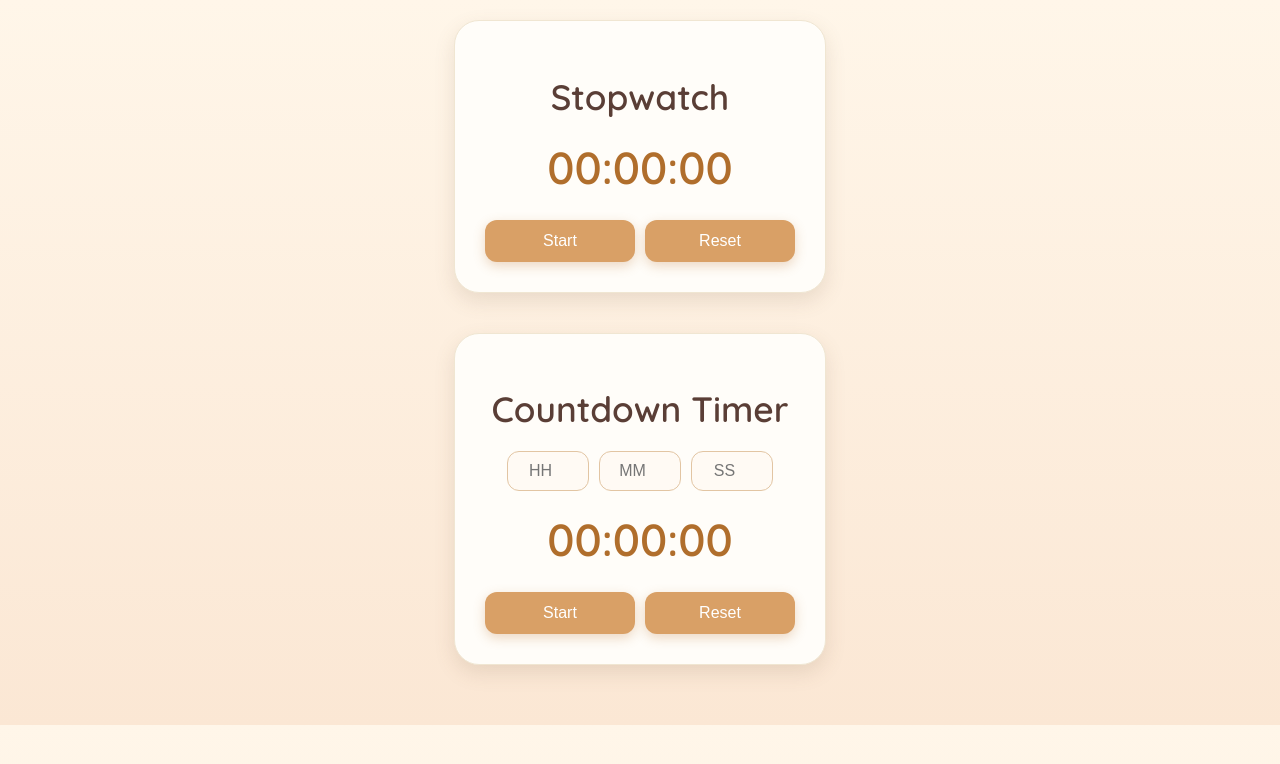
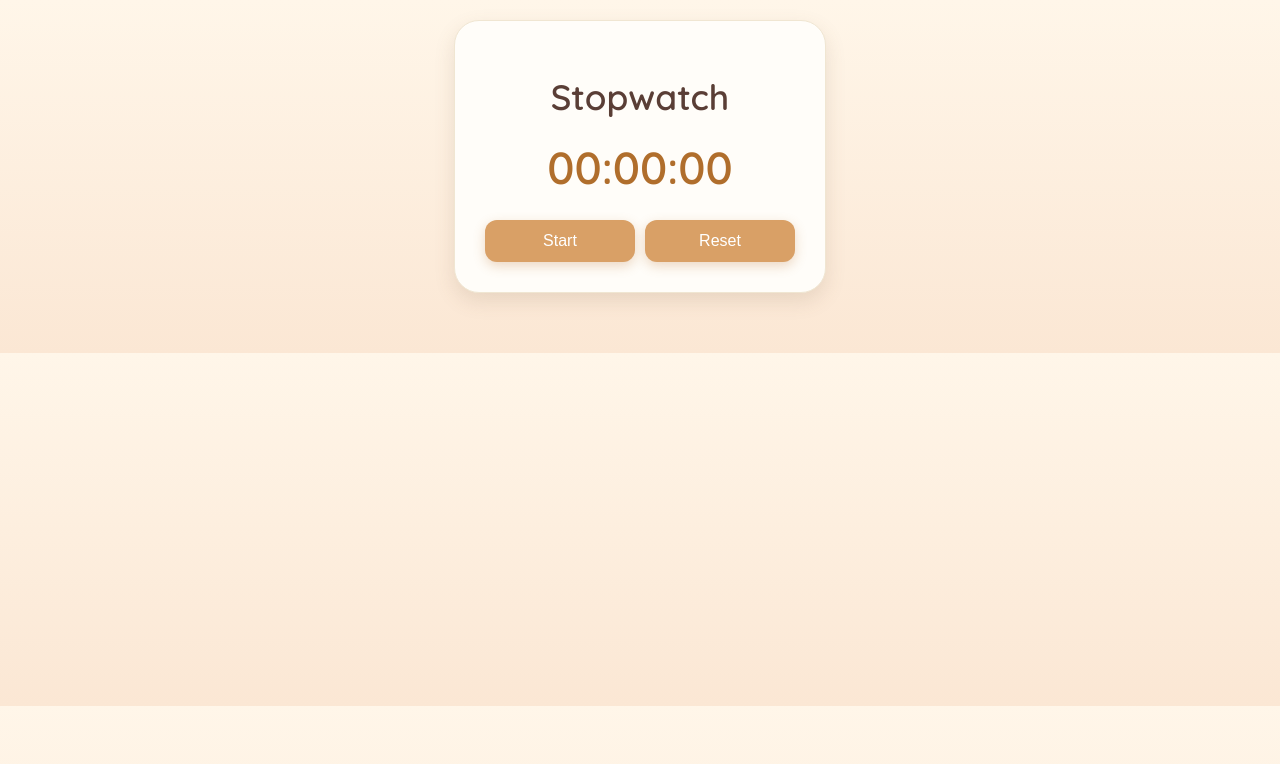
Before and after one commit to AbdelwahabAhmed10/Stop-Watch, a plain HTML site: page index.html in a window 1280 px wide. Drawn offline with Linux system fonts and the light colour scheme.

Commit message:
edit code

```diff
--- a/css/main.css
+++ b/css/main.css
@@ -66,29 +66,7 @@ button:active {
   transform: scale(0.98);
 }
 
-.time-inputs {
-  display: flex;
-  justify-content: center;
-  gap: 10px;
-  margin-bottom: 20px;
-}
 
-.time-inputs input {
-  width: 60px;
-  padding: 10px;
-  border-radius: 12px;
-  border: 1px solid #e2c5a3;
-  text-align: center;
-  font-size: 1rem;
-  outline: none;
-  transition: border-color 0.3s;
-  background-color: #fffaf4;
-  color: #4a3b30;
-}
-
-.time-inputs input:focus {
-  border-color: #d48b3c;
-}
 .none{
   display: none;
 }
--- a/index.html
+++ b/index.html
@@ -20,24 +20,7 @@
     </div>
   </div>
 
-<!-- Timer -->
-<div class="container timer-container">
-  <h1>Countdown Timer</h1>
 
-  <div class="time-inputs">
-    <input type="number" id="input_hours" placeholder="HH" min="0" max="23" />
-    <input type="number" id="input_minutes" placeholder="MM" min="0" max="59" />
-    <input type="number" id="input_seconds" placeholder="SS" min="0" max="59" />
-  </div>
-
-  <div class="timer" id="countdown_display">00:00:00</div>
-
-  <div class="buttons">
-    <button id="start_timer">Start</button>
-    <button id="stop_timer" class="none">Stop</button>
-    <button id="reset_timer">Reset</button>
-  </div>
-</div>
 
 
 
--- a/js/main.js
+++ b/js/main.js
@@ -47,13 +47,3 @@ pause.addEventListener("click" , function(){
   clearInterval(interval);
   start.textContent = 'Resume'
 })
-
-// ////////////////////////////////////Stop Watch \\\\\\\\\\\\\\\\\\\\\\\\\\\\\
-
-let input_hours = document.getElementById("input_hours");
-let input_minutes = document.getElementById("input_minutes");
-let input_seconds = document.getElementById("input_seconds");
-let countdown_display = document.getElementById("countdown_display");
-let start_timer = document.getElementById("start_timer");
-let stop_timer = document.getElementById("stop_timer");
-let reset_timer = document.getElementById("reset_timer");
```
